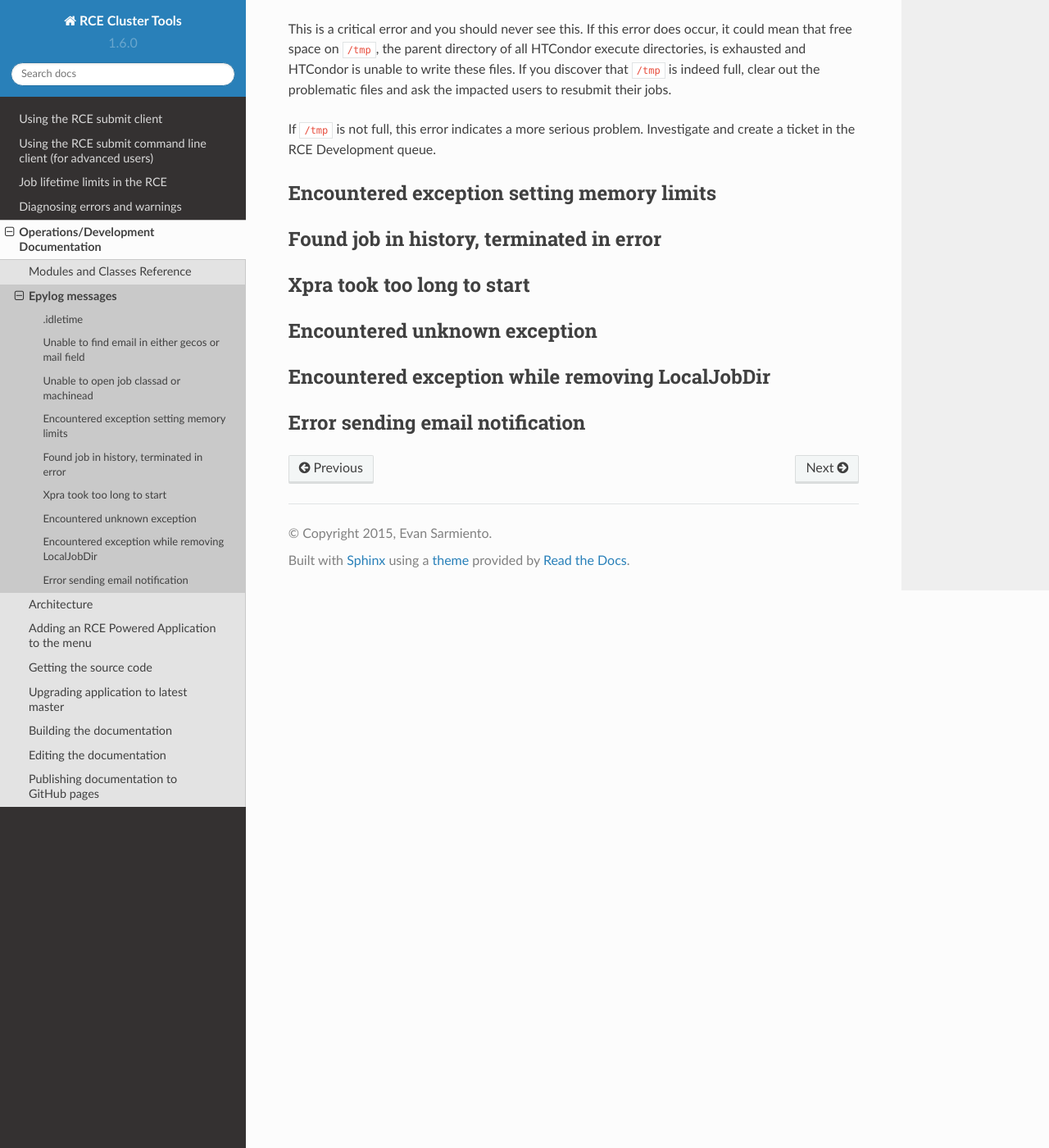
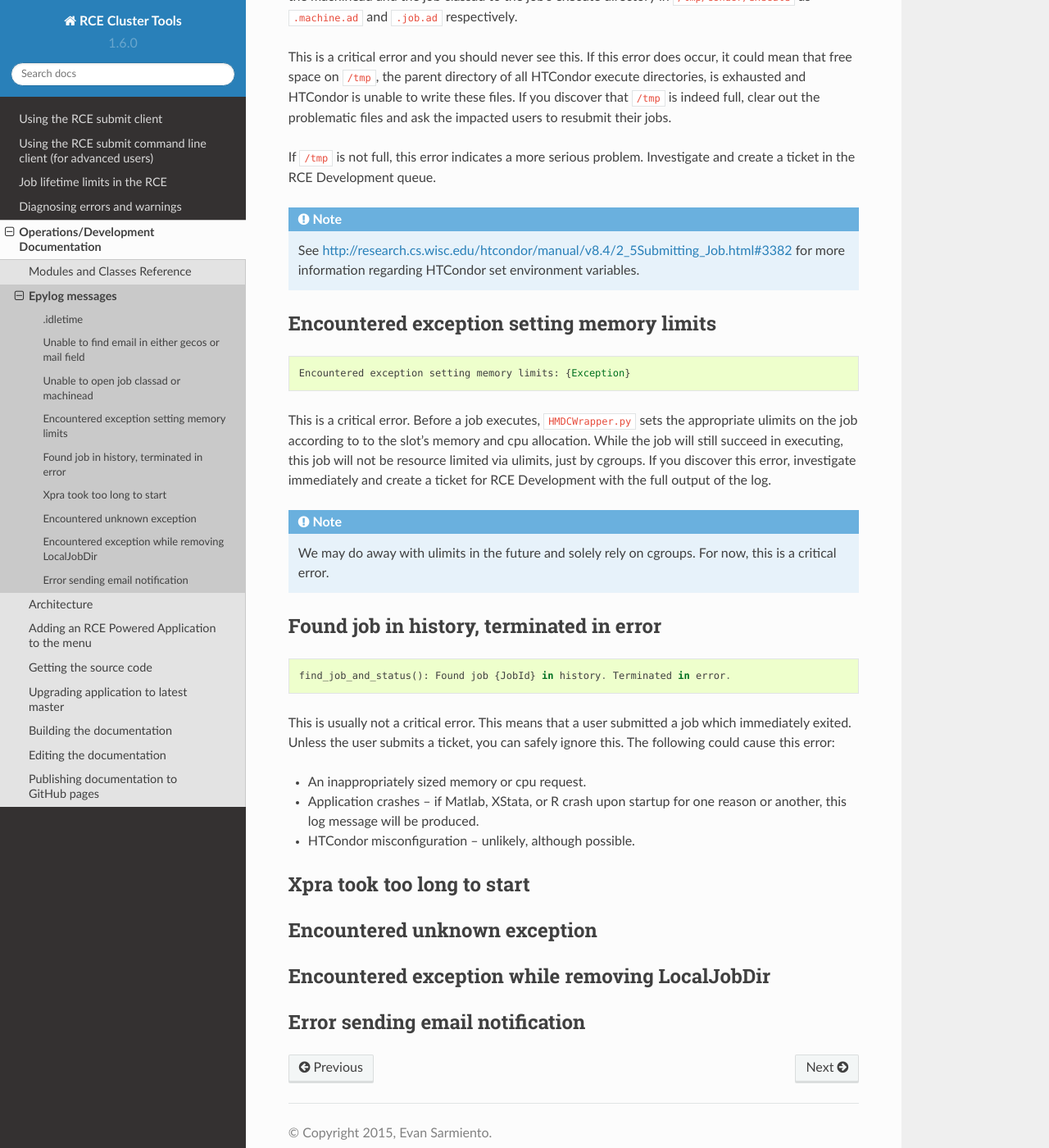
Before and after one commit to hmdc/rce-interactive-tools, a Sphinx documentation site: the page built from doc/source/development/logs.rst, in a window 1280 px wide and 1400 px high, scrolled down 1321 px. Shown: the whole window at 82% size. Built offline with Sphinx 7.4.7 and the Read the Docs theme 2.0.0, drawn with Linux system fonts in a browser that asks for light colours; some of the changed text lies outside the part shown.

Commit message:
Add more

```diff
--- a/doc/source/development/logs.rst
+++ b/doc/source/development/logs.rst
@@ -53,8 +53,10 @@ Unable to open job classad or machinead
 ---------------------------------------
 ::
 
-  Unable to open machinead from environment variable _CONDOR_MACHINE_AD
-  Unable to open machinead from environment variable _CONDOR_JOB_AD
+  Unable to open machinead from environment variable _CONDOR_MACHINE_AD:
+  {Exception}
+  Unable to open machinead from environment variable _CONDOR_JOB_AD:
+  {Exception}
 
 ``HMDCWrapper.py`` opens the job classad and machine classads referenced
 by environment variables set by HTCondor ``_CONDOR_MACHINE_AD`` and
@@ -72,11 +74,45 @@ resubmit their jobs.
 If ``/tmp`` is not full, this error indicates a more serious problem.
 Investigate and create a ticket in the RCE Development queue.
 
+.. note::
+
+   See
+   http://research.cs.wisc.edu/htcondor/manual/v8.4/2_5Submitting_Job.html#3382
+   for more information regarding HTCondor set environment variables.
+
 Encountered exception setting memory limits
 -------------------------------------------
+::
+
+  Encountered exception setting memory limits: {Exception}
+
+This is a critical error. Before a job executes, ``HMDCWrapper.py`` sets
+the appropriate ulimits on the job according to to the slot's memory and
+cpu allocation. While the job will still succeed in executing, this job
+will not be resource limited via ulimits, just by cgroups. If you discover this
+error, investigate immediately and create a ticket for RCE Development
+with the full output of the log.
+
+.. note::
+
+   We may do away with ulimits in the future and solely rely on cgroups.
+   For now, this is a critical error.
+
 
 Found job in history, terminated in error
 -----------------------------------------
+::
+
+  find_job_and_status(): Found job {JobId} in history. Terminated in error.
+
+This is usually not a critical error. This means that a user submitted a
+job which immediately exited. Unless the user submits a ticket, you can
+safely ignore this. The following could cause this error:
+
+* An inappropriately sized memory or cpu request.
+* Application crashes -- if Matlab, XStata, or R crash upon startup for
+  one reason or another, this log message will be produced.
+* HTCondor misconfiguration -- unlikely, although possible.
 
 Xpra took too long to start
 ---------------------------
```
